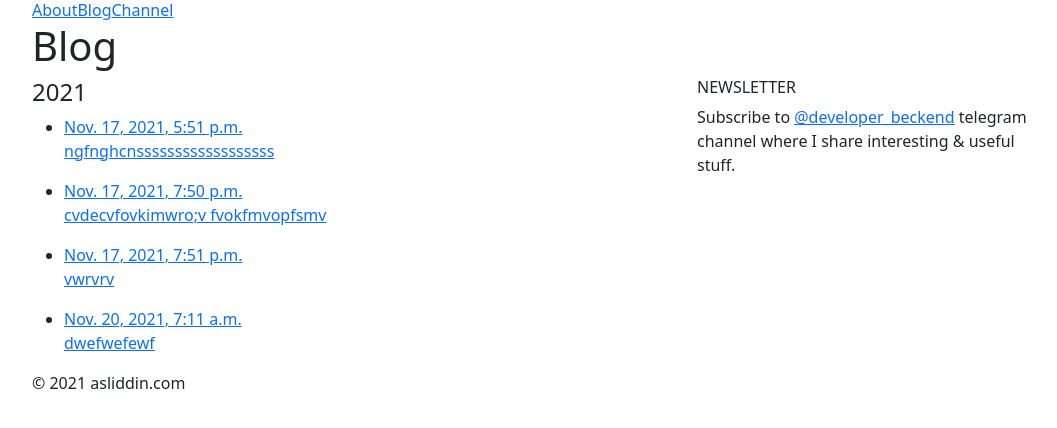
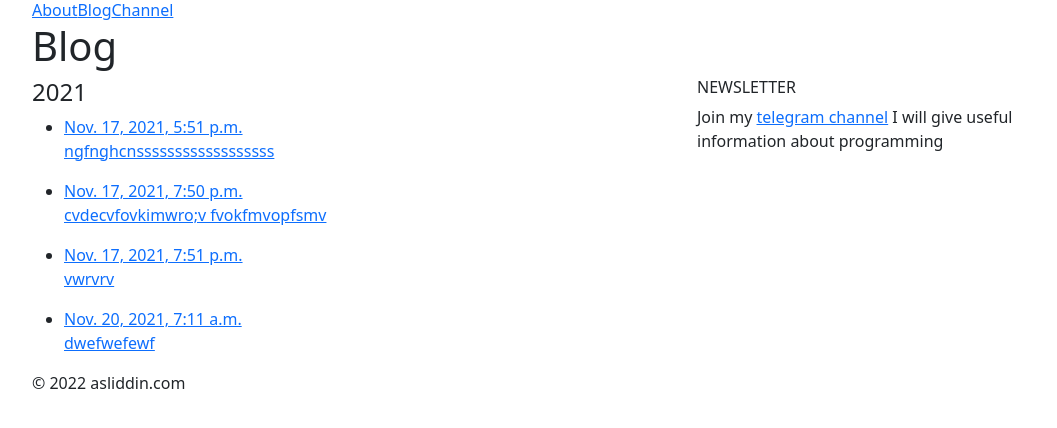
Before and after one commit to AsliddinKamoliddinov2003/my_site, a Django app: page / in a window 1280 px wide. Shown: the part 26-454 px from the top of the page, without its empty margins (50-1107 px from the left). Run offline with Django 3.2, Linux system fonts and the light colour scheme; data comes from the database, SQL or seed files in the repository; both versions use the stored data as it was after the commit; some libraries are stand-ins or nearby versions.

Commit message:
xatoliklar tuzatildi

```diff
--- a/templates/about.html
+++ b/templates/about.html
@@ -30,7 +30,7 @@
         <div class="container">
             <div class="row">
                 <p>
-                    &copy; 2021 asliddin.com
+                    &copy; 2022 asliddin.com
                 </p>
             </div>
         </div>
--- a/templates/detail.html
+++ b/templates/detail.html
@@ -31,8 +31,8 @@
                     <div class="subscribe-form " id="mc-embedded-subscribe-form" name="mc-embedded-subscribe-form">
                         <h6>NEWSLETTER</h6>
                         <p>
-                            Subscribe to <a href="https://t.me/AsliddinKamoliddinov_blog">@developer_beckend</a>
-                            telegram channel where I share interesting & useful stuff.
+                            Join my <a href="https://t.me/IT_development">telegram channel</a>
+                            I will give useful information about programming
                         </p>
                     </div>
 
@@ -63,7 +63,7 @@
         <div class="container">
             <div class="row">
                 <p>
-                    &copy; 2021 asliddin.com
+                    &copy; 2022 asliddin.com
                 </p>
             </div>
         </div>
--- a/templates/index.html
+++ b/templates/index.html
@@ -37,8 +37,8 @@
                     name="mc-embedded-subscribe-form">
                     <h6>NEWSLETTER</h6>
                     <p>
-                        Subscribe to <a href="https://t.me/AsliddinKamoliddinov_blog">@developer_beckend</a>
-                        telegram channel where I share interesting & useful stuff.
+                        Join my <a href="https://t.me/IT_development">telegram channel</a>
+                        I will give useful information about programming
                     </p>
                 </div>
 
@@ -53,7 +53,7 @@
         <div class="container">
             <div class="row">
                 <p>
-                    &copy; 2021 asliddin.com
+                    &copy; 2022 asliddin.com
                 </p>
             </div>
         </div>
--- a/templates/navbar.html
+++ b/templates/navbar.html
@@ -9,7 +9,7 @@
             <ul class="nav align-items-center">
                 <li><a class="list-item" href="{% url 'about' %}">About</a></li>
                 <li><a class="list-item" href="/">Blog</a></li>
-                <li><a class="list-item" href="https://t.me/AsliddinKamoliddinov_blog" target="_blank">Channel</a></li>
+                <li><a class="list-item" href="https://t.me/IT_development" target="_blank">Channel</a></li>
             </ul>
             <div class="burger-menu">
                 <div class="bar bar--top"></div>
```
Also changed, not shown: templates/profil.html (+5 -5 lines), db.sqlite3, 2 other files.
